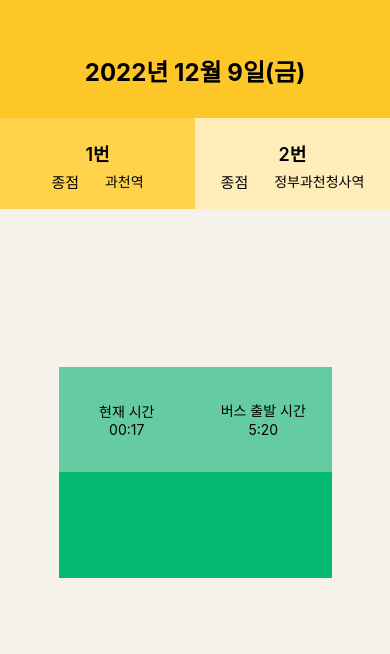
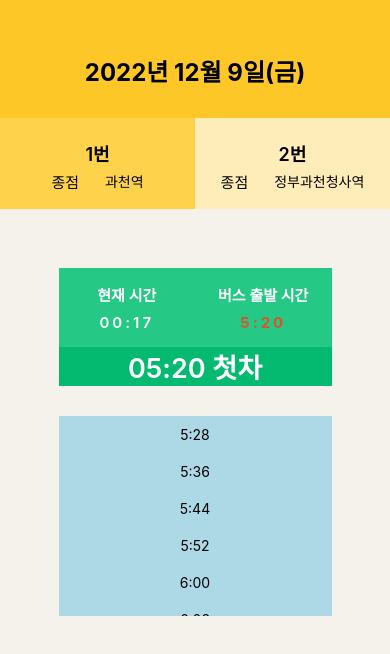
Before and after one commit to minimi61/vilageBus, a React Native app: screen / in a window 390 px wide. Shown: the part 108-762 px from the top of the page. Built offline with nearby package versions, Linux system fonts and the light colour scheme; some icons are missing.

Commit message:
[style] 메인페이지 시간표 작업중

```diff
--- a/assets/colors.js
+++ b/assets/colors.js
@@ -5,10 +5,10 @@ export const color = {
     MainNavy: '#04454D',
     MainGreen: '#04BA71',
     MainWhite: '#F5F2EB',
+    MainOrange: '#EC5F2D',
 
-    //State Color
-    SuccessColor: '#2F80ED',
-    secondary: '#ED3A3A',
+    //Text Color
+    DeepOrange: '#D7572A',
 
     //Text Color
     basic: '#000000',
--- a/components/common/NowTime.jsx
+++ b/components/common/NowTime.jsx
@@ -4,7 +4,7 @@ import { StyleSheet, Text, View } from 'react-native';
 
 const NowTime = ({ hour, minutes }) => {
     return (
-        <Text>{String(hour).length == 1 ? String(hour).padStart(2, '0') : hour}
+        <Text style={{marginTop: 8,color: 'white',fontSize: 15,fontWeight: '600',  letterSpacing: 3}}>{String(hour).length == 1 ? String(hour).padStart(2, '0') : hour}
             :{String(minutes).length == 1 ? String(minutes).padStart(2, '0') : minutes}</Text>
     )
 }
--- a/components/common/ShowTime.jsx
+++ b/components/common/ShowTime.jsx
@@ -17,5 +17,6 @@ export default ShowTime
 const styles = StyleSheet.create({
   showTimeContainer: {
     alignItems: 'center',
+    padding: 10,
   }
 });
--- a/components/home/Main.jsx
+++ b/components/home/Main.jsx
@@ -1,16 +1,17 @@
 import React,{useState,useEffect} from 'react';
 import { StatusBar } from 'expo-status-bar';
-import { StyleSheet, Text, Touchable, TouchableOpacity, View } from 'react-native';
+import { StyleSheet, Text, ScrollView, TouchableOpacity, View } from 'react-native';
 import Button from './time-container/BusStatus';
 import NowTime from '../common/NowTime';
 import Today from '../common/Today';
-import GetTimeMs from '../../hooks/getTimeMs'
+import {GetTimeMs} from '../../hooks/GetTimeMs';
 import { isHoliday } from '../../hooks/copyCalendar';
 // import { setLunarToSolar } from '../hooks/holidayCalculate';
 import {color} from '../../assets/colors'
 import { FontAwesomeIcon } from '@fortawesome/react-native-fontawesome'
 import { faArrowRight } from "@fortawesome/free-solid-svg-icons/faArrowRight"
 import BusStatus from './time-container/BusStatus';
+import ShowTime from '../common/ShowTime';
 
 const Main = () => {
   const date = new Date();
@@ -23,6 +24,9 @@ const Main = () => {
     setNowData(date)
     return
   }
+  const {nextTime,deferenceValue} = GetTimeMs(nowData)
+  let commingTime = nextTime?.slice(1)
+
   useEffect(() => {
     // setInterval(newDateTime, 1000)
   }, [])
@@ -56,20 +60,33 @@ const Main = () => {
 
 
       <View style={[styles.body,styles.centerAlign]}>
-        <View style={{ width: '70%', height: '20%', flexDirection:'row' }}>
-          <View style={[styles.centerAlign, { flex: 1, backgroundColor: '#64cba2' }]}>
-            <Text>현재 시간</Text>
+        <View style={{ width: '70%', height: '15%', flexDirection:'row', marginTop: -60 }}>
+          <View style={[styles.centerAlign, { flex: 1, backgroundColor: '#26C886' }]}>
+            <Text style={[styles.timeText,{color: 'white'}]}>현재 시간</Text>
             <NowTime hour={nowData.getHours()} minutes={nowData.getMinutes()} />
           </View>
-          <View style={[styles.centerAlign, { flex: 1, backgroundColor: '#64cba2' }]}>
-            <Text>버스 출발 시간</Text>
-            <GetTimeMs date={nowData}/>
+          <View style={[styles.centerAlign, { flex: 1, backgroundColor: '#26C886' }]}>
+            <Text style={[styles.timeText,{color: 'white'}]}>버스 출발 시간</Text>
+            {/* <GetTimeMs date={nowData}/> */}
+            <View>
+            {nextTime.length > 0 ?
+                <View style={styles.container}>
+                    <Text style={{marginTop: 8,color: color.DeepOrange,fontSize: 15,fontWeight: '700',  letterSpacing: 3}}>{nextTime[0]}</Text>
+                </View>
+                : <View style={styles.container}>
+                    <Text>없음</Text>
+                </View>
+            }
+            </View>
           </View>
         </View>
-        <View style={{ width: '70%', height: '20%', backgroundColor: color.MainGreen }}>
-          {/* <BusStatus/> */}
-        </View>
-
+        <BusStatus nowTime={date} deference={deferenceValue[0] / 60000} commingTime={commingTime} />
+        <ScrollView contentContainerStyle={{ flexGrow: 1 }}
+                style={[styles.commingContainer,{width: '70%',marginTop:30}]}>
+                {commingTime.map((time, idx) => {
+                    return <ShowTime time={time} key={idx} />
+                })}
+        </ScrollView>
       {/* <StatusBar style="auto" /> */}
     </View>
   </View>
@@ -94,6 +111,15 @@ const styles = StyleSheet.create({
   centerAlign: {
     justifyContent: 'center',
     alignItems: 'center'
+  },
+  commingContainer: {
+    width: 80,
+    maxHeight: 200,
+    backgroundColor: 'lightblue',
+  },
+  timeText: {
+    fontSize: 15,
+    fontWeight: '600'
   }
 });
 export default Main
--- a/components/home/time-container/BusStatus.jsx
+++ b/components/home/time-container/BusStatus.jsx
@@ -1,35 +1,44 @@
 import React from "react";
 import { useState } from "react";
 // import { Dimensions } from 'react-native';
-import { TouchableOpacity, Text, StyleSheet } from "react-native";
+import { View, Text, StyleSheet } from "react-native";
+import { color } from "../../../assets/colors";
 
-const BusStatus = ({ onPress, deference,nowTime,nextTime,commingTime }) => {
+const BusStatus = ({ deference,nowTime,commingTime }) => {
   // const chartHeight = Dimensions.get('window').height;
   // const chartWidth = Dimensions.get('window')
   return (
-    <TouchableOpacity activeOpacity={0.8} style={styles.button} onPress={onPress}>
-      {nowTime.getHours() < 5 && <Text>05:20 첫차</Text>}
-      {commingTime.length === 0 && <Text>버스 운행 종료</Text>}
-      { nowTime.getHours() > 5 && commingTime.length>0 ? deference === 0?
-        <Text style={styles.text}>출발 또는 곧 출발</Text> :
-        <Text Text > {deference}분 후 출발</Text>
-        : null
-      }
-
-    </TouchableOpacity>
+    <View style={{ width: '70%', }}>
+      {/* <View style={[styles.container]}> */}
+        <View style={[{ backgroundColor: color.MainGreen}]}>
+          {nowTime.getHours() < 5 && <Text style={[styles.textCommon]}>05:20 첫차</Text>}
+        </View>
+          {commingTime.length === 0 && <Text style={[styles.textCommon]}>버스 운행 종료</Text>}
+          {nowTime.getHours() > 5 && commingTime.length>0 ? deference === 0?
+          <View style={[{ backgroundColor: color.MainGreen}]}>
+            <Text style={[styles.text, styles.textCommon]}>출발 또는 곧 출발</Text>
+          </View>
+          :
+          <View style={[{ backgroundColor: color.MainGreen }]}>
+            <Text style={[styles.text, styles.textCommon]}> {deference}분 후 출발</Text>
+          </View>
+            : null
+            }
+      {/* </View> */}
+    </View>
   );
 };
 
 const styles = StyleSheet.create({
-  button: {
-    width: 80,
-    height: 60,
-    backgroundColor: "#a7c46c",
+  container: {
     justifyContent: "center",
-    alignItems: "center"
+    alignItems: "center",
   },
-  text: {
-    color: "#fff"
+  textCommon: {
+    color: "#fff",
+    fontSize: 27,
+    fontWeight: '600',
+    textAlign:'center'
   }
 });
 
--- a/hooks/getTimeMs.jsx
+++ b/hooks/GetTimeMs.js
@@ -7,9 +7,9 @@ import { Bus2Week } from '../data/2bus/weekday'
 import { Bus2SatAndHoli } from '../data/2bus/saturdayAndHoliday'
 import { Bus2Sun } from '../data/2bus/sunday'
 import ShowTime from '../components/common/ShowTime';
-import Button from '../components/home/time-container/BusStatus';
+import BusStatus from '../components/home/time-container/BusStatus';
 
-const GetTimeMs = ({ date }) => {
+export const GetTimeMs = (date) => {
     let scheduleData
 
     if (date.getDay() >= 1 && date.getDay() <= 5) { scheduleData = Bus1Week }
@@ -29,39 +29,25 @@ const GetTimeMs = ({ date }) => {
             deferenceValue.push(toMs(Number(splitData[0]), Number(splitData[1])) - nowTime)
         }
     }
-    let commingTime = nextTime.slice(1)
 
-    return (
-        <View>
-            {nextTime.length > 0 ?
-                <View style={styles.container}>
-                    <Text>{nextTime[0]}</Text>
-                </View>
-                : <View style={styles.container}>
-                    <Text>없음</Text>
-                </View>
-            }
-            {/* <Button nowTime={date} nextTime={nextTime[0]} deference={deferenceValue[0] / 60000} commingTime={commingTime} /> */}
-            {/* <ScrollView contentContainerStyle={{ flexGrow: 1 }}
-                style={styles.commingContainer}>
-                {commingTime.map((time, idx) => {
-                    return <ShowTime time={time} key={idx} />
-                })}
-            </ScrollView> */}
-        </View>
-    )
+    return {nextTime,deferenceValue}
+    // return (
+    //     <View>
+    //         {nextTime.length > 0 ?
+    //             <View style={styles.container}>
+    //                 <Text>{nextTime[0]}</Text>
+    //             </View>
+    //             : <View style={styles.container}>
+    //                 <Text>없음</Text>
+    //             </View>
+    //         }
+    //         {/* <BusStatus nowTime={date} nextTime={nextTime[0]} deference={deferenceValue[0] / 60000} commingTime={commingTime} /> */}
+    //         {/* <ScrollView contentContainerStyle={{ flexGrow: 1 }}
+    //             style={styles.commingContainer}>
+    //             {commingTime.map((time, idx) => {
+    //                 return <ShowTime time={time} key={idx} />
+    //             })}
+    //         </ScrollView> */}
+    //     </View>
+    // )
 }
-
-const styles = StyleSheet.create({
-    container: {
-        alignItems: 'center',
-        padding: 1,
-    },
-    commingContainer: {
-        width: 80,
-        maxHeight: 200,
-        backgroundColor: 'lightblue',
-    }
-});
-
-export default GetTimeMs;
```
